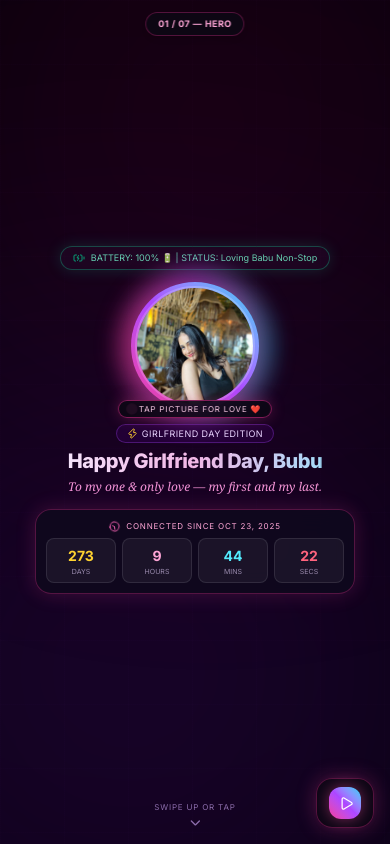
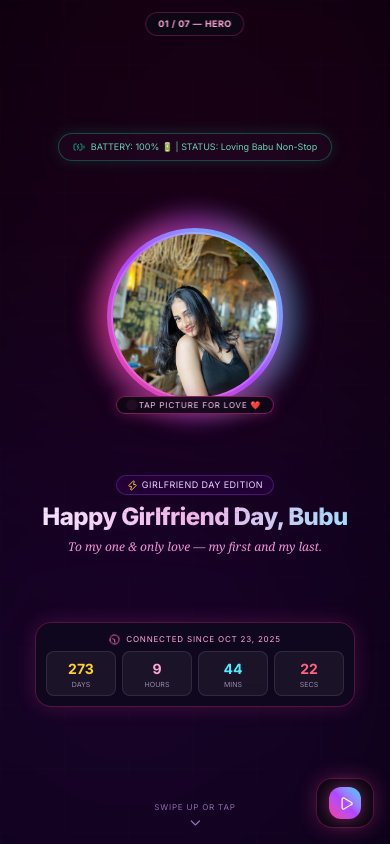
Before and after one commit to elevatesearch7/srushti-love, a Next.js app: page / in a window 390 px wide. Built offline with nearby package versions, Linux system fonts and the light colour scheme.

Commit message:
Evenly distributed Hero section elements across mobile viewport

```diff
--- a/app/page.tsx
+++ b/app/page.tsx
@@ -688,12 +688,12 @@ export default function BubuWebsite() {
         >
           <div className="max-w-xl sm:max-w-3xl w-full my-auto flex flex-col items-center justify-center h-full max-h-[90dvh]">
 
-            {/* SECTION 0: HERO WITH TAP HEART EXPLOSION */}
+            {/* SECTION 0: HERO (SPACED OUT VERTICALLY) */}
             {activeSection === 0 && (
-              <div className="flex flex-col items-center text-center h-full justify-center gap-2 sm:gap-3 py-4 px-2 overflow-hidden my-auto w-full">
+              <div className="flex flex-col items-center justify-evenly h-full w-full py-8 sm:py-12 px-2 overflow-hidden my-auto">
 
                 {/* Battery Status Pill */}
-                <div className="shrink-0 inline-flex items-center gap-1.5 bg-[#0d0714]/90 border border-emerald-500/40 px-3 py-1 rounded-full shadow-[0_0_15px_rgba(16,185,129,0.2)] font-mono text-[9px] sm:text-[10px] text-emerald-300">
+                <div className="shrink-0 inline-flex items-center gap-1.5 bg-[#0d0714]/90 border border-emerald-500/40 px-3.5 py-1.5 rounded-full shadow-[0_0_15px_rgba(16,185,129,0.2)] font-mono text-[9px] sm:text-[10px] text-emerald-300">
                   <BatteryCharging size={12} className="text-emerald-400 animate-pulse" />
                   <span>BATTERY: 100% 🔋 | STATUS: Loving Babu Non-Stop</span>
                 </div>
@@ -701,10 +701,10 @@ export default function BubuWebsite() {
                 {/* Hero Photo Circle */}
                 <div
                   onClick={handleHeroTap}
-                  className="shrink-0 relative my-1 cursor-pointer group select-none w-32 h-32 sm:w-44 sm:h-44"
+                  className="shrink-0 relative cursor-pointer group select-none w-44 h-44 sm:w-52 sm:h-52 my-2"
                 >
                   <div className="absolute -inset-3 rounded-full bg-gradient-to-r from-pink-500 via-purple-500 to-cyan-400 opacity-50 blur-md animate-tilt" />
-                  <div className="relative w-full h-full rounded-full p-1 bg-gradient-to-tr from-pink-500 via-purple-500 to-cyan-400 shadow-[0_0_30px_rgba(236,72,153,0.4)] transition-transform duration-300 group-hover:scale-105 aspect-square overflow-hidden">
+                  <div className="relative w-full h-full rounded-full p-1 bg-gradient-to-tr from-pink-500 via-purple-500 to-cyan-400 shadow-[0_0_35px_rgba(236,72,153,0.5)] transition-transform duration-300 group-hover:scale-105 aspect-square overflow-hidden">
                     <img
                       src="/elegent.jpeg"
                       alt="Srushti"
@@ -713,7 +713,7 @@ export default function BubuWebsite() {
                     />
                   </div>
 
-                  <div className="absolute -bottom-2 left-1/2 -translate-x-1/2 bg-[#0d0714]/90 backdrop-blur-md border border-pink-500/50 px-2.5 py-0.5 rounded-full shadow-[0_0_15px_rgba(236,72,153,0.3)] flex items-center gap-1 whitespace-nowrap z-20">
+                  <div className="absolute -bottom-2.5 left-1/2 -translate-x-1/2 bg-[#0d0714]/90 backdrop-blur-md border border-pink-500/50 px-3 py-0.5 rounded-full shadow-[0_0_15px_rgba(236,72,153,0.3)] flex items-center gap-1 whitespace-nowrap z-20">
                     <span className="w-1.5 h-1.5 rounded-full bg-pink-400 animate-ping" />
                     <span className="text-[8px] sm:text-[9px] font-mono tracking-widest text-pink-200">TAP PICTURE FOR LOVE ❤️</span>
                   </div>
@@ -735,13 +735,13 @@ export default function BubuWebsite() {
                 </div>
 
                 {/* Main Heading & Subtitle */}
-                <div className="shrink-0 flex flex-col items-center gap-1 my-0.5">
+                <div className="shrink-0 flex flex-col items-center gap-1.5 my-1">
                   <div className="inline-flex items-center gap-1 px-2.5 py-0.5 rounded-full border border-purple-500/30 bg-purple-950/30 backdrop-blur-md">
                     <Zap size={11} className="text-amber-300" />
                     <span className="text-[9px] sm:text-[10px] font-mono tracking-wider text-purple-200">GIRLFRIEND DAY EDITION</span>
                   </div>
 
-                  <h1 className="text-xl sm:text-4xl font-extrabold tracking-tight bg-clip-text text-transparent bg-gradient-to-r from-white via-pink-200 to-cyan-200">
+                  <h1 className="text-2xl sm:text-4xl font-extrabold tracking-tight bg-clip-text text-transparent bg-gradient-to-r from-white via-pink-200 to-cyan-200">
                     Happy Girlfriend Day, Bubu
                   </h1>
 
@@ -1473,7 +1473,7 @@ export default function BubuWebsite() {
             <motion.div
               initial={{ opacity: 0, scale: 0.7, y: 40 }}
               animate={{ opacity: 1, scale: 1, y: 0 }}
-              exit={{ opacity: 0, scale: 0.7, y: 40 }}
+              exit={{ opacity: 0, scale: 1.05, y: 0 }}
               transition={{ duration: 0.4 }}
               className="relative w-full max-w-lg max-h-[85dvh] overflow-y-auto bg-[#faf4e8] text-[#3d2314] rounded-3xl p-5 sm:p-8 shadow-[0_0_60px_rgba(236,72,153,0.35)] border-4 border-[#e6d2b5] text-left font-serif"
             >
```
